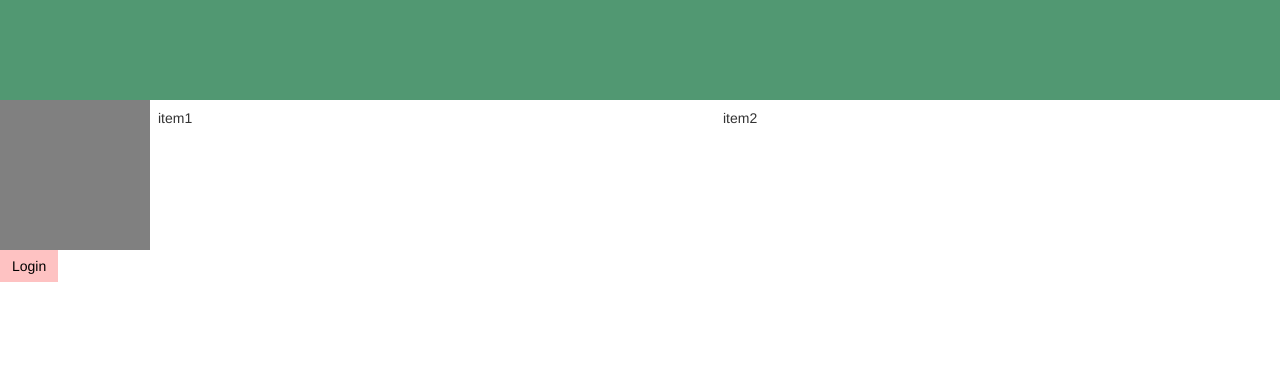
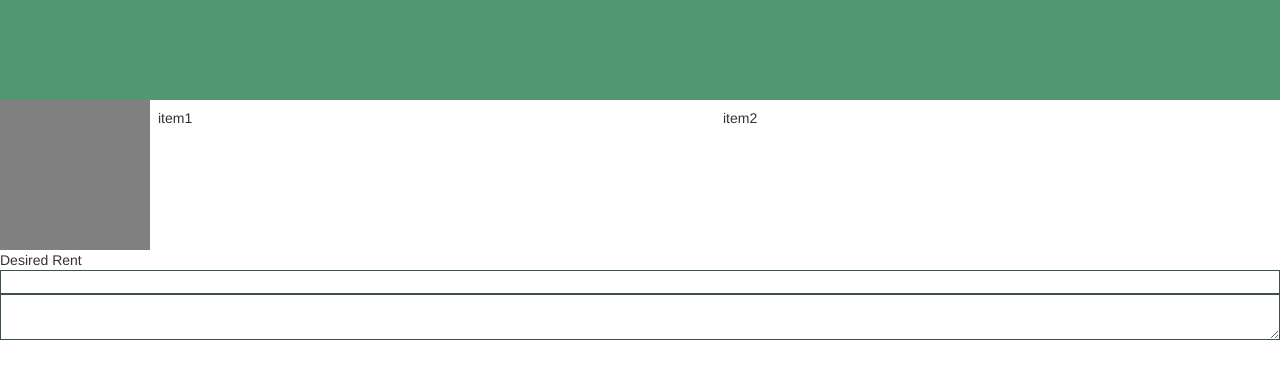
Before and after one commit to SanjiStew/paola_saundra_project, a React (Create React App) app in the folder client/: page / in a window 1280 px wide. Shown: the top 378 px of the page. Built offline with nearby package versions, Linux system fonts and the light colour scheme.

Commit message:
added input boxes

```diff
--- a/client/src/components/Buttons/Button.css
+++ b/client/src/components/Buttons/Button.css
@@ -19,3 +19,11 @@
     background-color: #fec2c2;
     color: black;
 }
+
+.btn-sm{
+
+}
+
+.btn-lg{
+
+}
--- a/client/src/components/Buttons/Button.js
+++ b/client/src/components/Buttons/Button.js
@@ -4,7 +4,7 @@ import './Button.css';
 class Button extends Component {
     render() {
         return (
-            <button type="button" className="btn btn-cancel">Login</button>
+            <button type="button" className={"btn "+this.props.className}>{this.props.text}</button>
         );
     }
 }
--- /dev/null
+++ b/client/src/components/Input/Input.css
@@ -0,0 +1,8 @@
+.Input{
+    width: 100%;
+}
+
+.Input-text {
+    border: 1px solid #3b5249;
+    width:100%;
+}
--- /dev/null
+++ b/client/src/components/Input/Input.js
@@ -0,0 +1,23 @@
+import React, { Component } from 'react';
+import './Input.css';
+
+class Input extends Component {
+    render() {
+        return (
+            <div className="Input">
+                {
+                    this.props.label ?
+                        <div className="Input-label">{this.props.label}</div> :
+                        null
+                }
+                {
+                    this.props.multiline ?
+                        <textarea type="text" className="Input-text"></textarea> :
+                        <input type="text" className="Input-text"></input>
+                }
+            </div>
+        );
+    }
+}
+
+export default Input;
--- a/client/src/components/app/App.js
+++ b/client/src/components/app/App.js
@@ -3,6 +3,7 @@ import './App.css';
 import Header from '../Header/Header';
 import Card from '../Card/Card';
 import Button from '../Buttons/Button';
+import Input from '../Input/Input';
 
 
 class App extends Component {
@@ -11,7 +12,8 @@ class App extends Component {
       <div>
       <Header/>
       <Card/>
-      <Button/>
+      <Input label="Desired Rent"/>
+      <Input multiline={true}/>
       </div>
     );
   }
```
Also changed, not shown: client/src/components/NewListing/WizardFrame/WizardFrame.js (added, +26 -0 lines).
